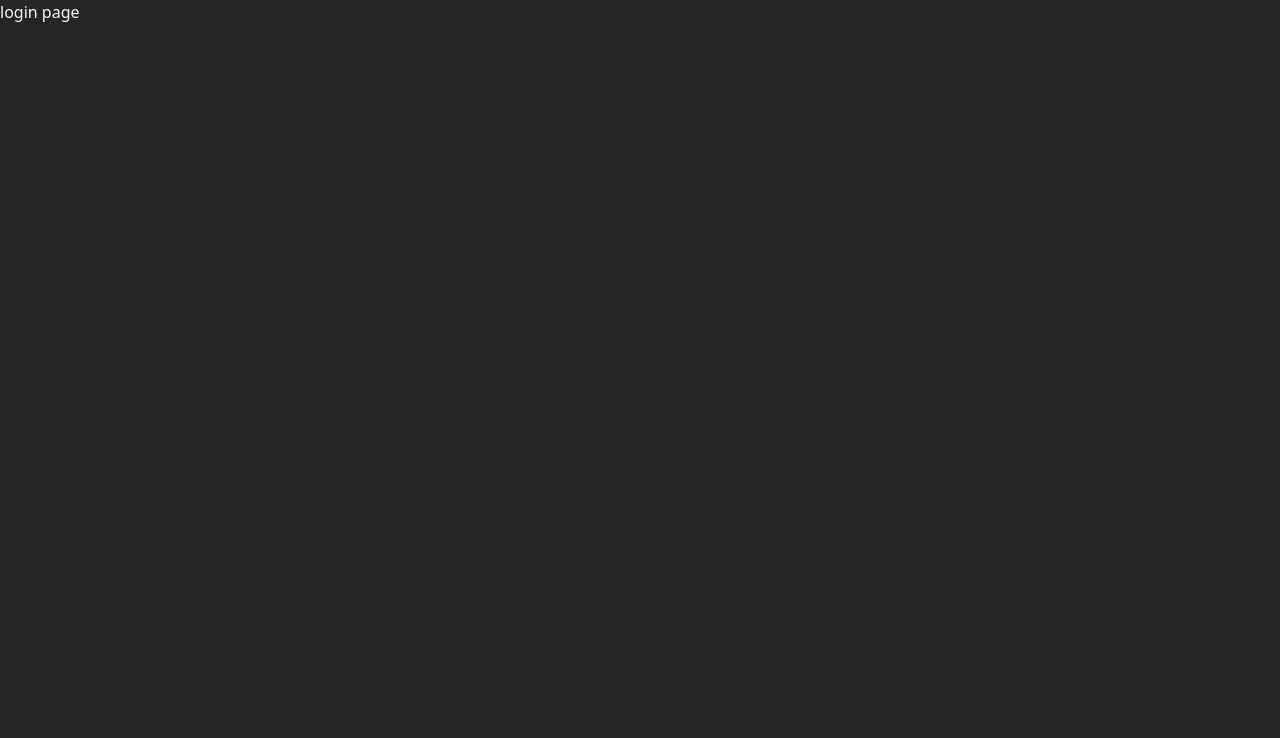
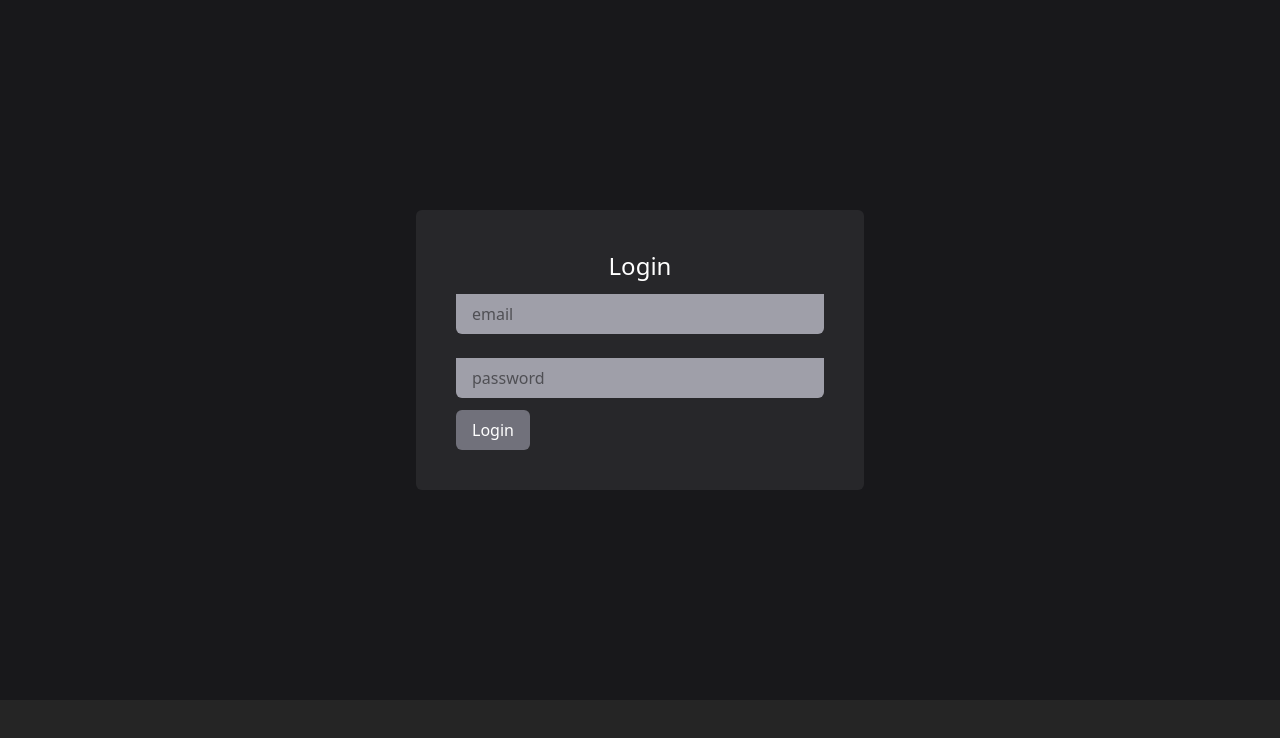
Before and after one commit to ClemeCajar16/task, a React (Vite) app in the folder frontend/client/: page /login in a window 1280 px wide. Shown: the top 738 px of the page. Built offline with nearby package versions, Linux system fonts and the light colour scheme.

Commit message:
formulario de login

```diff
--- a/frontend/client/src/pages/loginPage.jsx
+++ b/frontend/client/src/pages/loginPage.jsx
@@ -1,7 +1,34 @@
+import { useForm } from "react-hook-form";
+
 function LoginPage() {
-    return(
-        <div>login page</div>
+
+    const { register, handleSubmit, formState: { errors } } = useForm();
+
+    const onSubmit = handleSubmit((data) => {
+        console.log(data);
+    });
+
+    return (
+        <div className="flex h-[calc(100vh-100px)] items-center justify-center  bg-zinc-900">
+           <div className="bg-zinc-800 max-w-md w-full p-10 rounded-md">
+                <h1 className="text-2xl text-center text-white">Login</h1>
+                <form onSubmit={onSubmit}>
+
+                <input type="email" {...register("email", { required: true })} className='w-full  bg-zinc-400 text-black px-4 py-2 rounded-b-md my-3' placeholder='email' />
+                {errors.email && <p className='text-red-500'>email is required </p>}
+
+                    <input type="password" {...register("password", { required: true })} className='w-full  bg-zinc-400 text-black px-4 py-2 rounded-b-md my-3' placeholder='password' />
+                    {errors.password && <p className='text-red-500'>password is required </p>}
+
+                    <button type='submit' className='bg-zinc-500 text-white px-4 py-2 rounded-md'>
+                        Login
+                    </button>
+                </form>
+           </div>
+        </div>
     )
+
+
 }
 
 export default LoginPage
--- a/frontend/client/src/pages/registerPage.jsx
+++ b/frontend/client/src/pages/registerPage.jsx
@@ -6,8 +6,8 @@
 function RegisterPage() {
 
     const { register, handleSubmit, formState: { errors } } = useForm();
-    const { signup, isAuthenticated} = useAuth();
-    const { errors:registerErrors} = useAuth();
+    const { signup, isAuthenticated } = useAuth();
+    const { errors: registerErrors } = useAuth();
     const navigation = useNavigate();
 
 
@@ -20,6 +20,8 @@
     return (
 
         <div className='bg-zinc-800 max-w-md p-20 rounded-md'>
+
+            <h1 className="text-2xl text-center text-white">register</h1>
 
             {Array.isArray(registerErrors) &&
                 registerErrors.map((error, i) => (
@@ -47,12 +49,13 @@
                 {errors.password && <p className='text-red-500'>password is required </p>}
 
 
-                <button type='submit'>
+                <button type='submit' className='bg-zinc-500 text-white px-4 py-2 rounded-md'>
                     register
                 </button>
 
             </form>
         </div>
+
     )
 }
 
```
Lines whose indentation alone changed are shown as unchanged.
